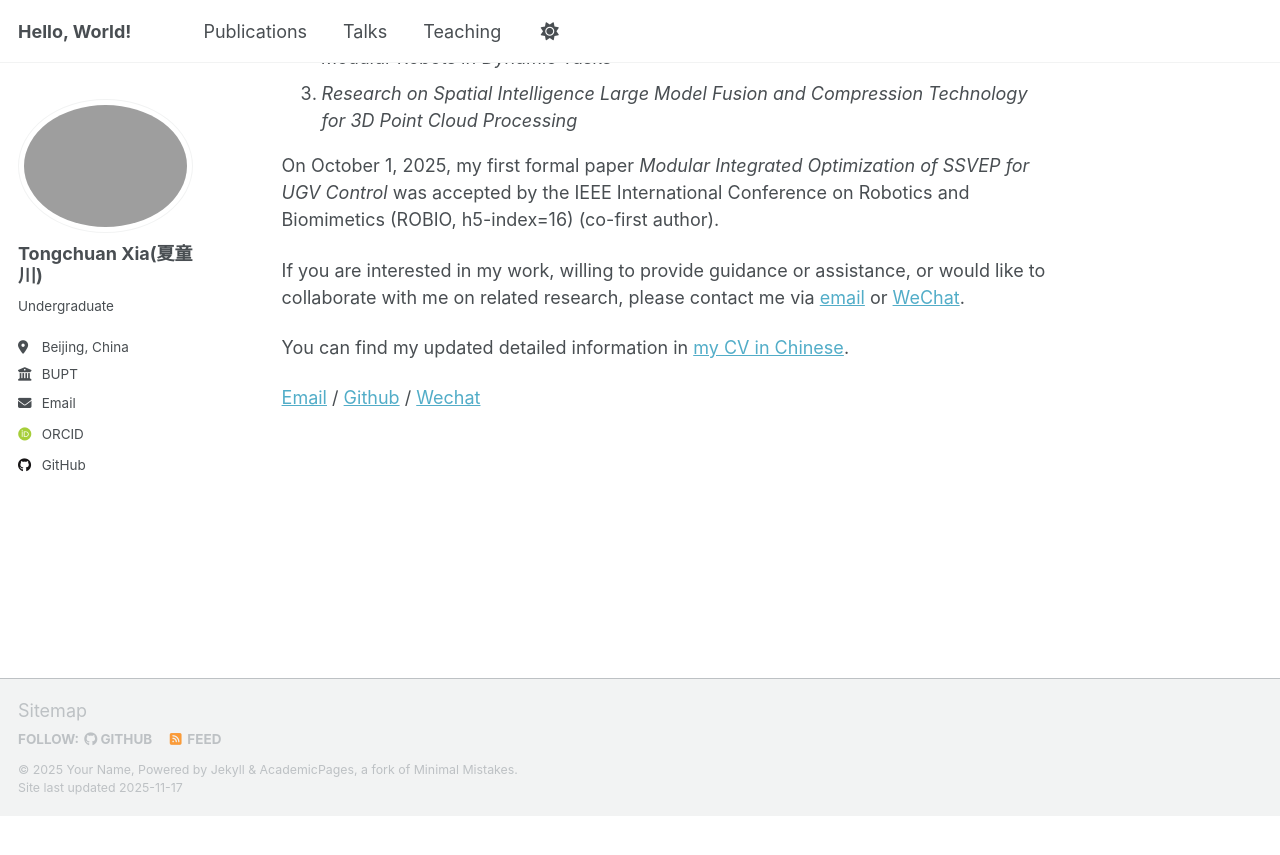
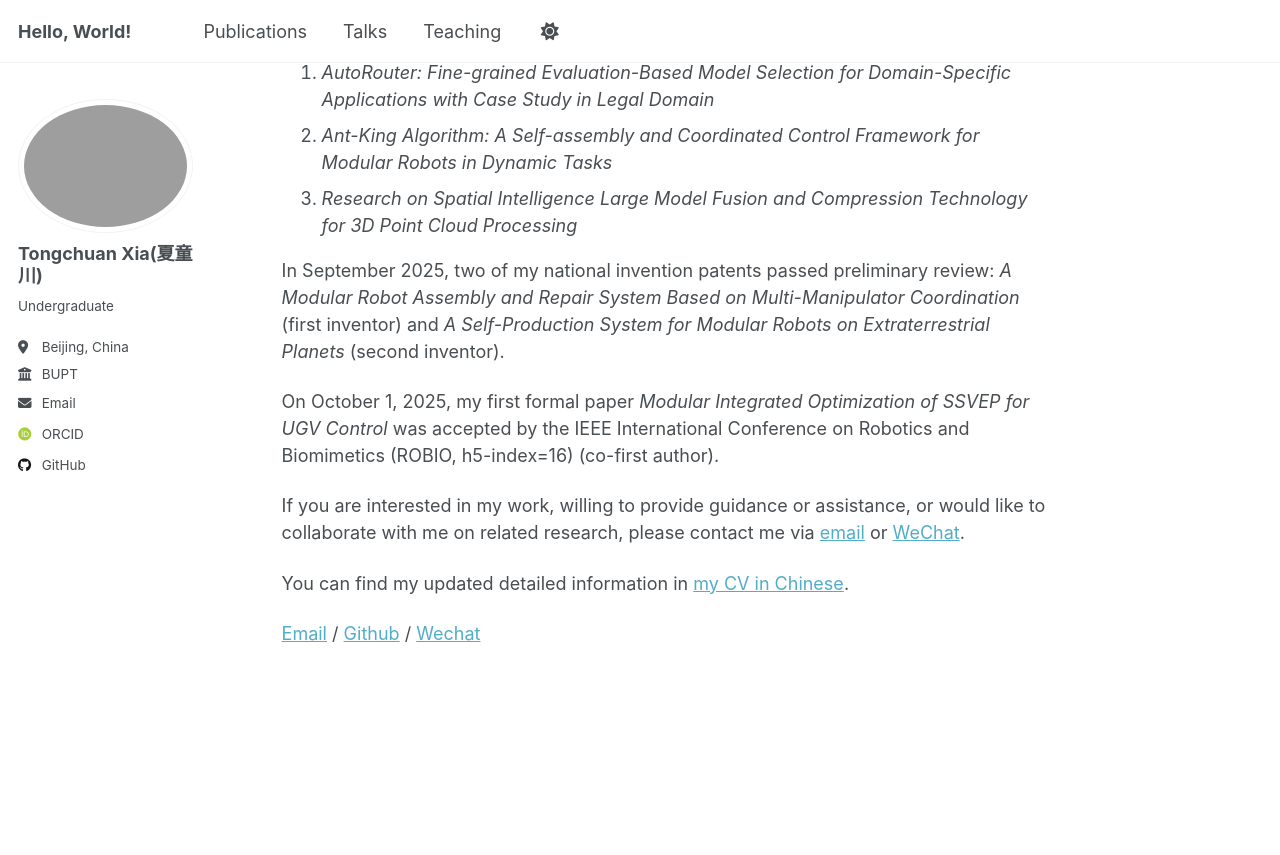
Before and after one commit to Heartune/Heartune.github.io, a Jekyll site: the page built from _pages/about.md, in a window 1280 px wide and 900 px high, scrolled down 3165 px. Shown: the top 855 px of the window. Built offline with Jekyll 4.4.1, drawn with Linux system fonts in a browser that asks for light colours; some web fonts are replaced; a script that is not in the unit is left out; before the commit the page ends 3981 px from its top, so only the background shows below that; some of the changed text lies outside the part shown.

Commit message:
Add two national invention patents passed preliminary review
Include patent information for modular robot assembly/repair system (first inventor) and extraterrestrial self-production system (second inventor).

🤖 Generated with [Claude Code](https://claude.com/claude-code)

Co-Authored-By: Claude <noreply@anthropic.com>

```diff
--- a/_pages/about.md
+++ b/_pages/about.md
@@ -27,6 +27,8 @@ redirect_from:
 7. 《Ant-King Algorithm: A Self-assembly and Coordinated Control Framework for Modular Robots in Dynamic Tasks》
 8. 《Research on Spatial Intelligence Large Model Fusion and Compression Technology for 3D Point Cloud Processing》
 
+2025年9月，我的两项国家发明专利通过初审，分别为《一种基于多机械臂协同的模块化机器人组装与修复系统》（第一发明人）和《一种面向地外行星的模块化机器人自生产系统》（第二发明人）。
+
 2025年10月1日，我的第一篇正式论文《Modular Integrated Optimization of SSVEP for UGV Control》被IEEE机器人与仿生学国际会议（IEEE International Conference on Robotics and Biomimetics, ROBIO, h5-index=16）录用（共同一作）。
 
 如果您对我的工作感兴趣，有意愿提供指导或帮助，或希望与我共同开展相关研究，请通过[邮件](mailto:xtc_heartune@bupt.edu.cn)或[微信](../images/WeChat.jpg)联系我。
@@ -55,6 +57,8 @@ Additionally, the following are potential research directions I am interested in
 7. *Ant-King Algorithm: A Self-assembly and Coordinated Control Framework for Modular Robots in Dynamic Tasks*
 8. *Research on Spatial Intelligence Large Model Fusion and Compression Technology for 3D Point Cloud Processing*
 
+In September 2025, two of my national invention patents passed preliminary review: *A Modular Robot Assembly and Repair System Based on Multi-Manipulator Coordination* (first inventor) and *A Self-Production System for Modular Robots on Extraterrestrial Planets* (second inventor).
+
 On October 1, 2025, my first formal paper *Modular Integrated Optimization of SSVEP for UGV Control* was accepted by the IEEE International Conference on Robotics and Biomimetics (ROBIO, h5-index=16) (co-first author).
 
 If you are interested in my work, willing to provide guidance or assistance, or would like to collaborate with me on related research, please contact me via [email](mailto:xtc_heartune@bupt.edu.cn) or [WeChat](../images/WeChat.jpg).
```
